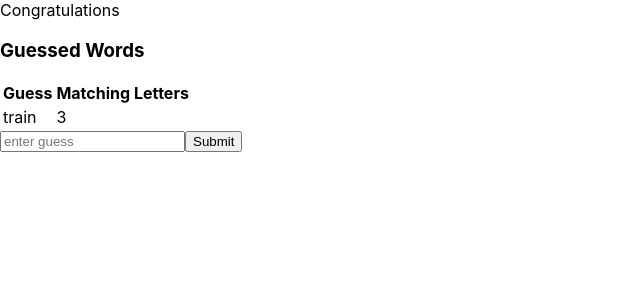
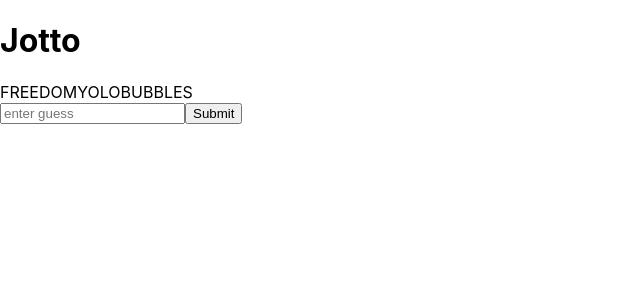
Before and after one commit to thenderson55/Jest-Enzyme, a React (Create React App) app: page / in a window 1280 px wide. Shown: the top 300 px of the page, without its empty margins (0-640 px from the left). Built offline with nearby package versions, Linux system fonts and the light colour scheme.

Commit message:
testing context

```diff
--- a/src/App.js
+++ b/src/App.js
@@ -1,18 +1,15 @@
 import React from "react";
 import "./App.css";
+import hookActions from "./actions/hookActions";
+import languageContext from "./contexts/languageContext";
+
 import Congrats from "./components/Congrats";
 import GuessedWords from "./components/GuessedWords";
-import hookActions from "./actions/hookActions";
-import Input from './components/Input'
-
-const guessedWords = [
-  { guessedWord: "train", letterMatchCount: 3 },
-  { guessedWord: "agile", letterMatchCount: 1 },
-  { guessedWord: "party", letterMatchCount: 5 }
-];
+import Input from "./components/Input";
+import LanguagePicker from "./components/LanguagePicker";
 
 const initialState = {
-  secretWord: '',
+  secretWord: "",
   language: "en"
 };
 
@@ -20,6 +17,8 @@ const reducer = (state, action) => {
   switch (action.type) {
     case "setSecretWord":
       return { ...state, secretWord: action.payload };
+    case "setLanguage":
+      return { ...state, language: action.payload };
     default:
       throw new Error(`Invalid action type: ${action.type}`);
   }
@@ -31,23 +30,24 @@ function App() {
   const setSecretWord = secretWord =>
     dispatch({ type: "setSecretWord", payload: secretWord });
 
+  const setLanguage = language =>
+    dispatch({ type: "setLanguage", payload: language });
+
   React.useEffect(() => {
     hookActions.getSecretWord(setSecretWord);
   }, []);
 
-  if(!state.secretWord){
-    return (
-      <div data-test="spinner">Spinning......</div>
-    )
+  if (!state.secretWord) {
+    return <div data-test="spinner">Spinning......</div>;
   }
 
   return (
     <div data-test="component-app">
-      <Congrats success={true} />
-      <GuessedWords
-        guessedWords={[{ guessedWord: "train", letterMatchCount: 3 }]}
-      />
-      <Input secretWord={state.secretWord}/>
+      <h1>Jotto</h1>
+      <languageContext.Provider value={state.language}>
+        <LanguagePicker setLanguage={setLanguage}/>
+        <Input secretWord={state.secretWord} />
+      </languageContext.Provider>
     </div>
   );
 }
--- a/src/components/Congrats.js
+++ b/src/components/Congrats.js
@@ -1,12 +1,15 @@
 import React from "react";
 import PropTypes from 'prop-types'
+import languageContext from '../contexts/languageContext'
+import stringsModule from '../helpers/strings'
 
 function Congrats(props) {
+  const language = React.useContext(languageContext)
   return (
     <>
       {props.success ? (
         <div data-test="component-congrats">
-          <span data-test="congrats-message">Congratulations</span>
+          <span data-test="congrats-message">{stringsModule.getStringByLanguage(language, 'congrats')}</span>
         </div>
       ) : (
         <div data-test="component-congrats">
--- /dev/null
+++ b/src/contexts/languageContext.js
@@ -0,0 +1,3 @@
+import React from 'react'
+
+export default React.createContext('en')
```
Also changed, not shown: 1 other file (tests, documents, lock files or other folders).
